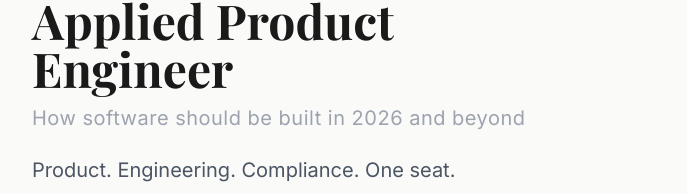
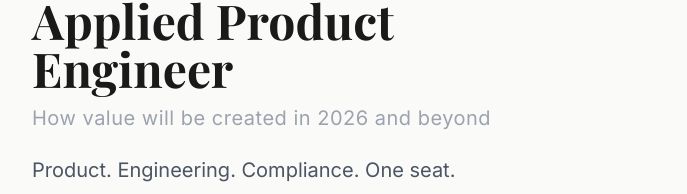
Before and after one commit to skyblue-will/ape-site, a Next.js app: page / in a window 1280 px wide. Shown: the part 137-331 px from the top of the page, without its empty margins (296-983 px from the left). Built offline with nearby package versions, Linux system fonts and the light colour scheme.

Commit message:
Broaden tagline: software → value

```diff
--- a/app/page.tsx
+++ b/app/page.tsx
@@ -20,7 +20,7 @@ export default function Home() {
           Applied Product<br />Engineer
         </h1>
         <p className="font-sans text-lg sm:text-xl text-gray-400 tracking-wide mb-6">
-          How software should be built in 2026 and beyond
+          How value will be created in 2026 and beyond
         </p>
         <p className="text-xl text-gray-600 mb-6">
           Product. Engineering. Compliance. One seat.
```
